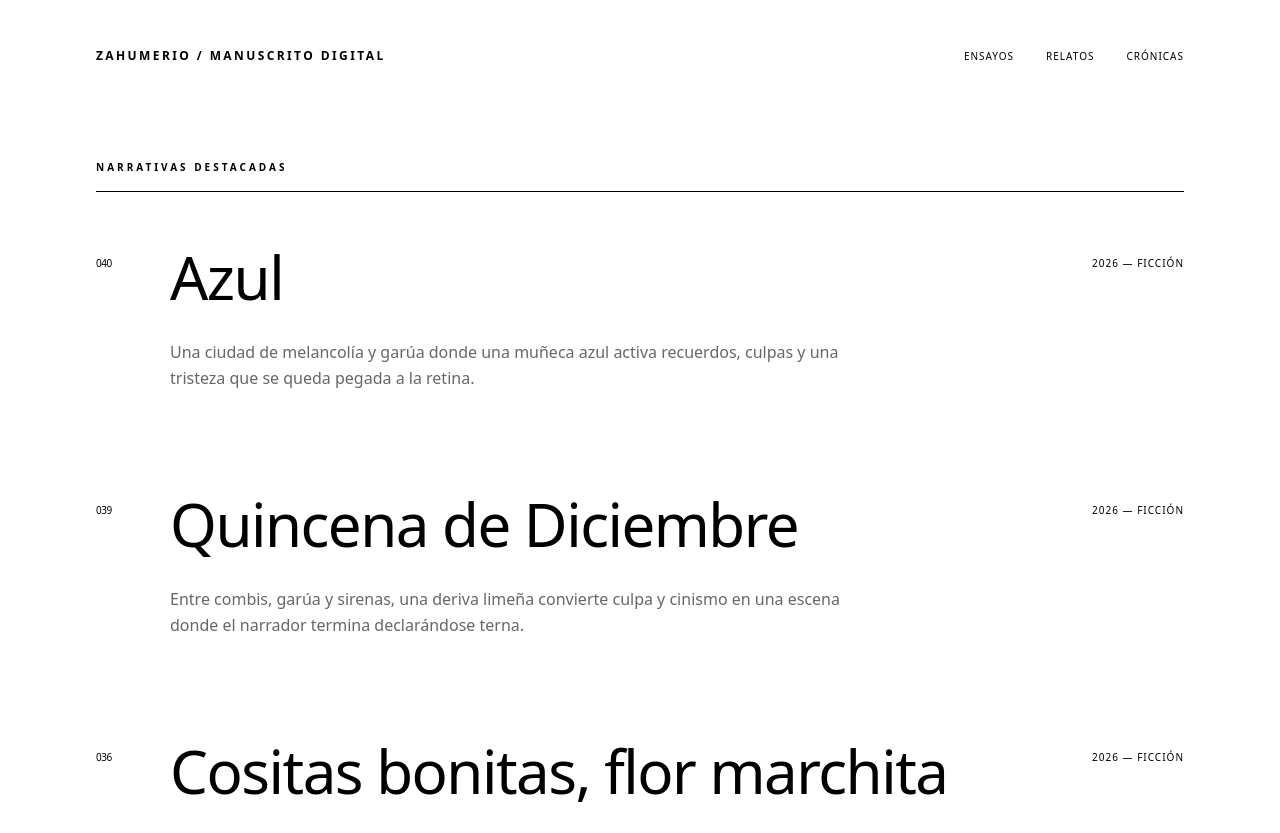
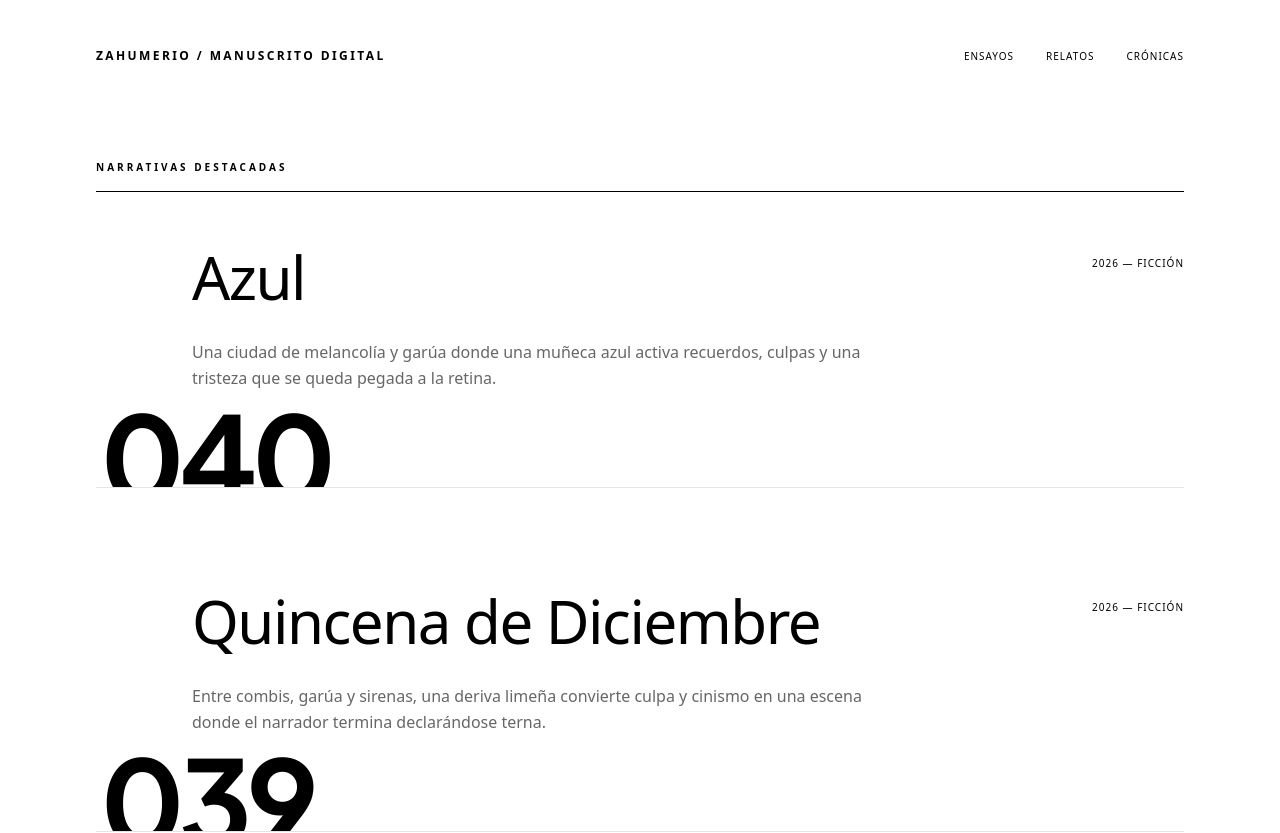
Before and after one commit to lvelitoruiz/literario, a Next.js app: page / in a window 1280 px wide. Shown: the top 833 px of the page. Built offline with nearby package versions, Linux system fonts and the light colour scheme.

Commit message:
what makes this work now

```diff
--- a/src/app/categoria/[slug]/page.tsx
+++ b/src/app/categoria/[slug]/page.tsx
@@ -1,10 +1,10 @@
 import { notFound, redirect } from "next/navigation";
 import { cookies } from "next/headers";
-import Link from "next/link";
 import { SiteHeader } from "@/components/SiteHeader";
 import { SiteFooter } from "@/components/SiteFooter";
 import { ThinDivider } from "@/components/ThinDivider";
 import { CategoryPagination } from "@/components/CategoryPagination";
+import Link from "next/link";
 import { articles, type ArticleKind } from "@/data/archive";
 
 const CATEGORY_CONFIG: Record<
@@ -132,7 +132,7 @@ export default async function CategoryPage({
             {pagedArticles.map((article) => (
               <article
                 key={article.id}
-                className="group"
+                className="group pb-12 border-b border-black/10"
                 data-purpose="archive-entry"
               >
                 <Link
@@ -140,9 +140,15 @@ export default async function CategoryPage({
                   href={`/archivo/${article.slug}`}
                 >
                   <div className="flex flex-col md:flex-row md:items-start justify-between gap-4">
-                    <span className="text-[10px] uppercase tracking-tighter w-12 pt-4">
-                      {article.indexNumber}
+                    <span className="flex-shrink-0 w-12 md:w-20 pt-4">
+                      <span
+                        className="block text-[64px] leading-none font-[700] text-black/15 tracking-tighter"
+                        style={{ fontFamily: "var(--font-jakarta)" }}
+                      >
+                        {article.indexNumber}
+                      </span>
                     </span>
+
                     <div className="flex-grow max-w-4xl">
                       <h2 className="text-3xl md:text-5xl lg:text-6xl font-normal tracking-tight leading-tight mb-6">
                         {article.title}
--- a/src/app/layout.tsx
+++ b/src/app/layout.tsx
@@ -1,11 +1,18 @@
 import type { Metadata } from "next";
-import { Inter } from "next/font/google";
+import { Inter, Plus_Jakarta_Sans } from "next/font/google";
 import "./globals.css";
 
 const inter = Inter({
   variable: "--font-inter",
   subsets: ["latin"],
   display: "swap",
+});
+
+const jakarta = Plus_Jakarta_Sans({
+  variable: "--font-jakarta",
+  subsets: ["latin"],
+  display: "swap",
+  weight: ["200", "300", "400", "600", "700", "800"],
 });
 
 export const metadata: Metadata = {
@@ -21,7 +28,9 @@ export default function RootLayout({
 }>) {
   return (
     <html lang="es">
-      <body className={`${inter.variable} antialiased bg-white text-black`}>
+      <body
+        className={`${inter.variable} ${jakarta.variable} antialiased bg-white text-black`}
+      >
         {children}
       </body>
     </html>
--- a/src/app/page.tsx
+++ b/src/app/page.tsx
@@ -71,17 +71,22 @@ export default async function Home({ searchParams }: HomeProps) {
             {pagedNarratives.map((article) => (
               <article
                 key={article.id}
-                className="group"
-                data-purpose="archive-entry"
+                className="group pb-24 border-b border-black/10 relative overflow-hidden"
               >
                 <Link
                   className="block transition-opacity archive-link"
                   href={`/archivo/${article.slug}`}
                 >
                   <div className="flex flex-col md:flex-row md:items-start justify-between gap-4">
-                    <span className="text-[10px] uppercase tracking-tighter w-12 pt-4">
-                      {article.indexNumber}
+                    <span className="flex-shrink-0 w-12 md:w-20 pt-4">
+                      <span
+                        className="block text-[120px] leading-none font-[700] text-black tracking-tighter absolute left-1 -bottom-[28px]"
+                        style={{ fontFamily: "var(--font-jakarta)" }}
+                      >
+                        {article.indexNumber}
+                      </span>
                     </span>
+
                     <div className="flex-grow max-w-4xl">
                       <h3 className="text-3xl md:text-5xl lg:text-6xl font-normal tracking-tight leading-tight mb-6">
                         {article.title}
```
